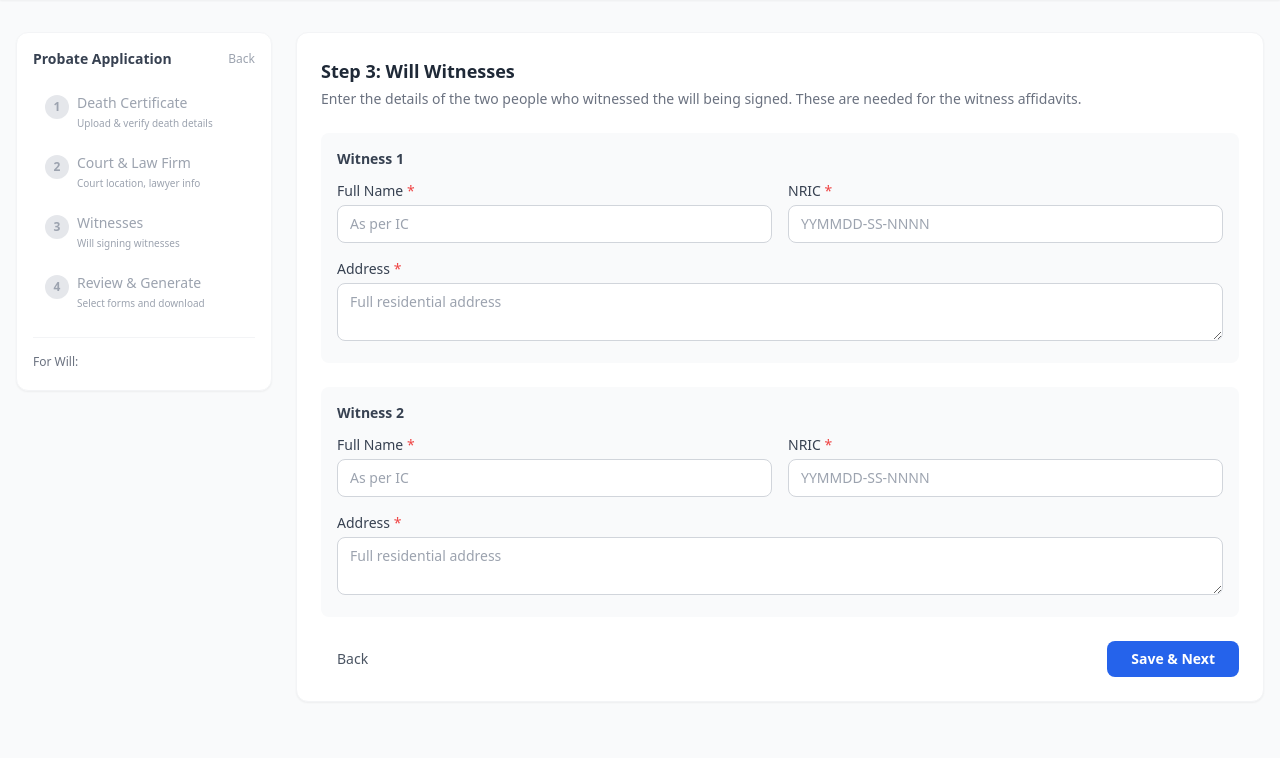
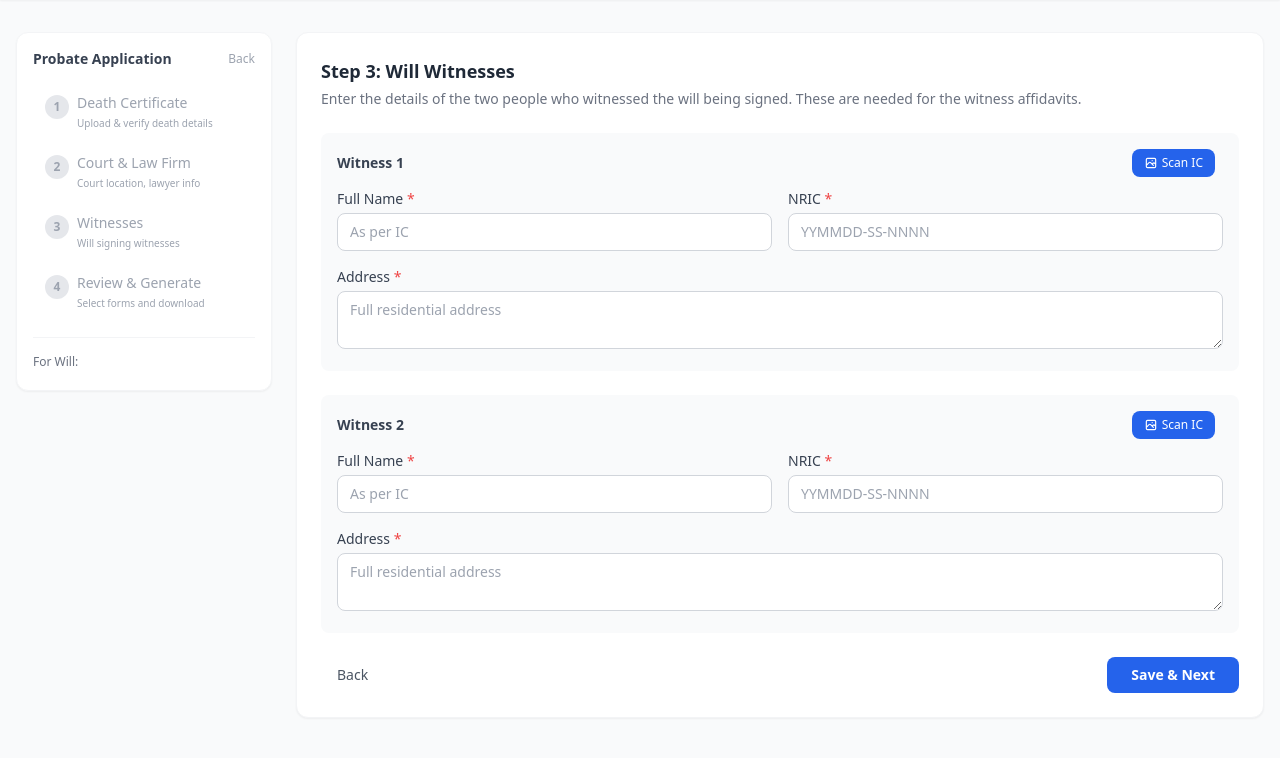
Before and after one commit to uxrm5c3/willcraft-ai, a Flask app: template templates/probate/step3_witnesses.html in a window 1280 px wide. Shown: the part 65-823 px from the top of the page. Run offline with Flask 3, Linux system fonts and the light colour scheme; the template is opened without the code that fills it, so the values that code supplies are empty; some libraries are stand-ins or nearby versions.

Commit message:
Add IC scan/upload OCR for witness fields in probate step 3
Each witness section now has a "Scan IC" button that uploads the IC
image, runs OCR via the existing /api/ocr/nric endpoint, and auto-fills
the name, NRIC, and address fields.

Co-Authored-By: Claude Opus 4.6 <noreply@anthropic.com>

```diff
--- a/templates/probate/step3_witnesses.html
+++ b/templates/probate/step3_witnesses.html
@@ -27,7 +27,17 @@
     <form method="POST" action="/probate/{{ probate_id }}/step/3">
         <!-- Witness 1 -->
         <div class="mb-6 p-4 bg-gray-50 rounded-lg">
-            <h3 class="text-sm font-semibold text-gray-700 mb-3">Witness 1</h3>
+            <div class="flex items-center justify-between mb-3">
+                <h3 class="text-sm font-semibold text-gray-700">Witness 1</h3>
+                <div class="flex items-center gap-2">
+                    <label class="px-3 py-1.5 bg-blue-600 text-white text-xs font-medium rounded-lg hover:bg-blue-700 cursor-pointer flex items-center gap-1">
+                        <svg class="w-3.5 h-3.5" fill="none" stroke="currentColor" viewBox="0 0 24 24"><path stroke-linecap="round" stroke-linejoin="round" stroke-width="2" d="M4 16l4.586-4.586a2 2 0 012.828 0L16 16m-2-2l1.586-1.586a2 2 0 012.828 0L20 14m-6-6h.01M6 20h12a2 2 0 002-2V6a2 2 0 00-2-2H6a2 2 0 00-2 2v12a2 2 0 002 2z"/></svg>
+                        Scan IC
+                        <input type="file" accept="image/*,.pdf" onchange="scanIC(1, this)" class="hidden">
+                    </label>
+                    <span id="ic-status-1" class="text-xs text-gray-500"></span>
+                </div>
+            </div>
             <div class="grid grid-cols-1 md:grid-cols-2 gap-4">
                 <div>
                     <label class="block text-sm font-medium text-gray-700 mb-1">Full Name <span class="text-red-500">*</span></label>
@@ -52,7 +62,17 @@
 
         <!-- Witness 2 -->
         <div class="mb-6 p-4 bg-gray-50 rounded-lg">
-            <h3 class="text-sm font-semibold text-gray-700 mb-3">Witness 2</h3>
+            <div class="flex items-center justify-between mb-3">
+                <h3 class="text-sm font-semibold text-gray-700">Witness 2</h3>
+                <div class="flex items-center gap-2">
+                    <label class="px-3 py-1.5 bg-blue-600 text-white text-xs font-medium rounded-lg hover:bg-blue-700 cursor-pointer flex items-center gap-1">
+                        <svg class="w-3.5 h-3.5" fill="none" stroke="currentColor" viewBox="0 0 24 24"><path stroke-linecap="round" stroke-linejoin="round" stroke-width="2" d="M4 16l4.586-4.586a2 2 0 012.828 0L16 16m-2-2l1.586-1.586a2 2 0 012.828 0L20 14m-6-6h.01M6 20h12a2 2 0 002-2V6a2 2 0 00-2-2H6a2 2 0 00-2 2v12a2 2 0 002 2z"/></svg>
+                        Scan IC
+                        <input type="file" accept="image/*,.pdf" onchange="scanIC(2, this)" class="hidden">
+                    </label>
+                    <span id="ic-status-2" class="text-xs text-gray-500"></span>
+                </div>
+            </div>
             <div class="grid grid-cols-1 md:grid-cols-2 gap-4">
                 <div>
                     <label class="block text-sm font-medium text-gray-700 mb-1">Full Name <span class="text-red-500">*</span></label>
@@ -84,4 +104,41 @@
     </form>
     {% endif %}
 </div>
+
+<script>
+async function scanIC(witnessNum, fileInput) {
+    const file = fileInput.files[0];
+    if (!file) return;
+
+    const statusEl = document.getElementById('ic-status-' + witnessNum);
+    statusEl.innerHTML = '<span class="text-blue-600">Scanning...</span>';
+
+    const formData = new FormData();
+    formData.append('file', file);
+
+    try {
+        const resp = await fetch('/api/ocr/nric', { method: 'POST', body: formData });
+        const data = await resp.json();
+
+        if (data.ok && data.extracted) {
+            const ex = data.extracted;
+            const prefix = 'witness' + witnessNum + '_';
+            if (ex.full_name) {
+                document.querySelector('[name="' + prefix + 'name"]').value = ex.full_name;
+            }
+            if (ex.nric_number) {
+                document.querySelector('[name="' + prefix + 'nric"]').value = ex.nric_number;
+            }
+            if (ex.address) {
+                document.querySelector('[name="' + prefix + 'address"]').value = ex.address;
+            }
+            statusEl.innerHTML = '<span class="text-green-600">&#10003; ' + file.name + '</span>';
+        } else {
+            statusEl.innerHTML = '<span class="text-amber-600">' + (data.error || data.warning || 'Could not read IC. Please fill manually.') + '</span>';
+        }
+    } catch (err) {
+        statusEl.innerHTML = '<span class="text-red-600">Error: ' + err.message + '</span>';
+    }
+}
+</script>
 {% endblock %}
```
